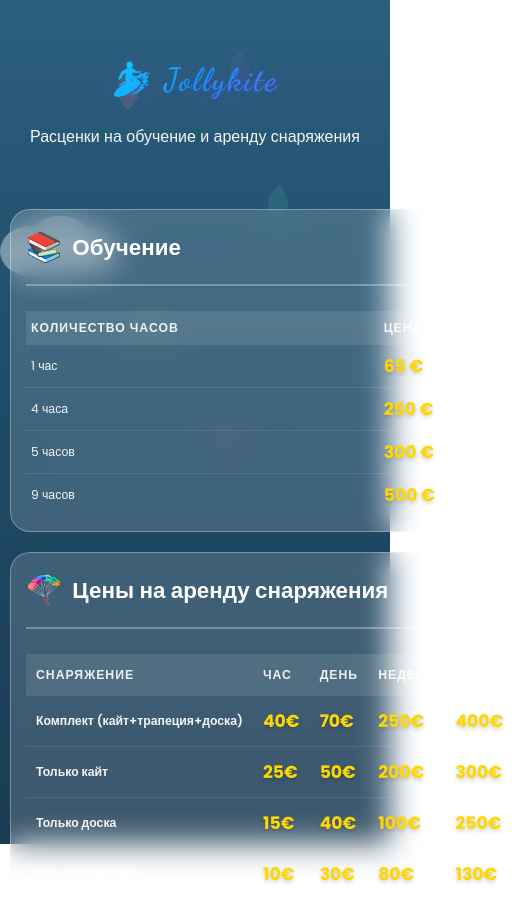
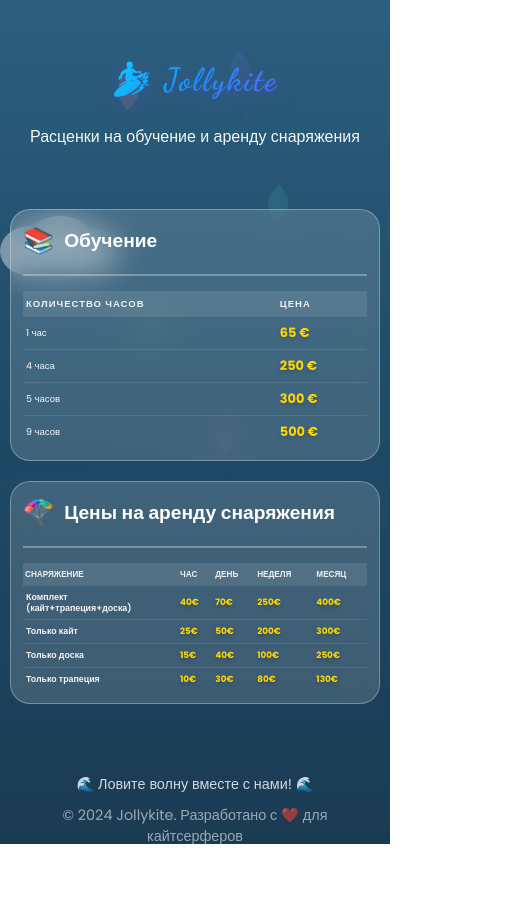
Before and after one commit to drunzel/kite-pricing, a plain HTML site: page index.html in a window 390 px wide. Shown: the top 902 px of the page, 531 px wide, since content can reach past the window. Drawn offline with Linux system fonts and the light colour scheme.

Commit message:
Improve table and card styles for mobile responsiveness
Refactor styles for table and card components for better responsiveness and readability.

```diff
--- a/index.html
+++ b/index.html
@@ -356,20 +356,65 @@
             }
 
             .table-card {
-                padding: 20px;
+                padding: 15px;
             }
 
             .table-card h2 {
-                font-size: 1.4em;
+                font-size: 1.3em;
             }
 
             th, td {
-                padding: 10px 8px;
-                font-size: 0.95em;
+                padding: 8px 5px;
+                font-size: 0.75em;
             }
 
             table {
-                font-size: 0.9em;
+                font-size: 0.85em;
+            }
+
+            /* Оптимизация таблицы аренды для мобильных */
+            .rental-table td:first-child {
+                min-width: auto;
+                max-width: 120px;
+                white-space: normal;
+                font-size: 0.7em;
+                padding: 6px 3px;
+            }
+
+            .rental-table th,
+            .rental-table td {
+                padding: 6px 3px;
+                font-size: 0.7em;
+            }
+
+            .rental-table th {
+                font-size: 0.65em;
+            }
+
+            .price {
+                font-size: 1em;
+            }
+
+            .table-wrapper {
+                margin: 0 -15px;
+                padding: 0 15px;
+                overflow-x: auto;
+                -webkit-overflow-scrolling: touch;
+                scrollbar-width: thin;
+            }
+
+            .table-wrapper::-webkit-scrollbar {
+                height: 6px;
+            }
+
+            .table-wrapper::-webkit-scrollbar-track {
+                background: rgba(255, 255, 255, 0.1);
+                border-radius: 3px;
+            }
+
+            .table-wrapper::-webkit-scrollbar-thumb {
+                background: rgba(255, 255, 255, 0.3);
+                border-radius: 3px;
             }
         }
 
@@ -383,12 +428,40 @@
             }
 
             .table-card {
-                padding: 15px;
+                padding: 12px;
+            }
+
+            .table-card h2 {
+                font-size: 1.2em;
+                margin-bottom: 15px;
             }
 
             th, td {
-                padding: 8px 5px;
-                font-size: 0.85em;
+                padding: 6px 3px;
+                font-size: 0.7em;
+            }
+
+            /* Еще более компактная таблица аренды */
+            .rental-table td:first-child {
+                min-width: auto;
+                max-width: 100px;
+                font-size: 0.65em;
+                line-height: 1.2;
+            }
+
+            .rental-table th,
+            .rental-table td {
+                padding: 5px 2px;
+                font-size: 0.65em;
+            }
+
+            .rental-table th {
+                font-size: 0.6em;
+                letter-spacing: 0;
+            }
+
+            .price {
+                font-size: 0.95em;
             }
         }
     </style>
```
